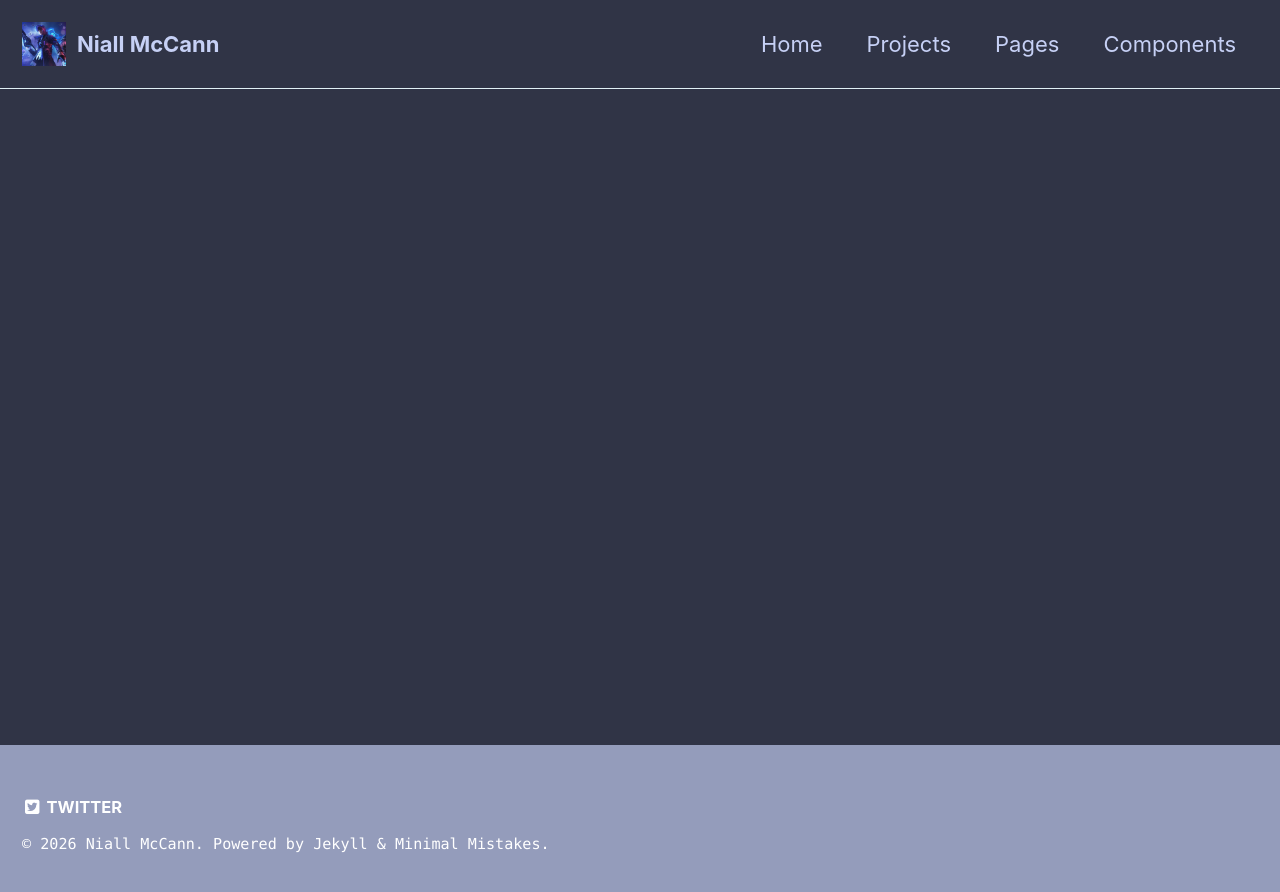
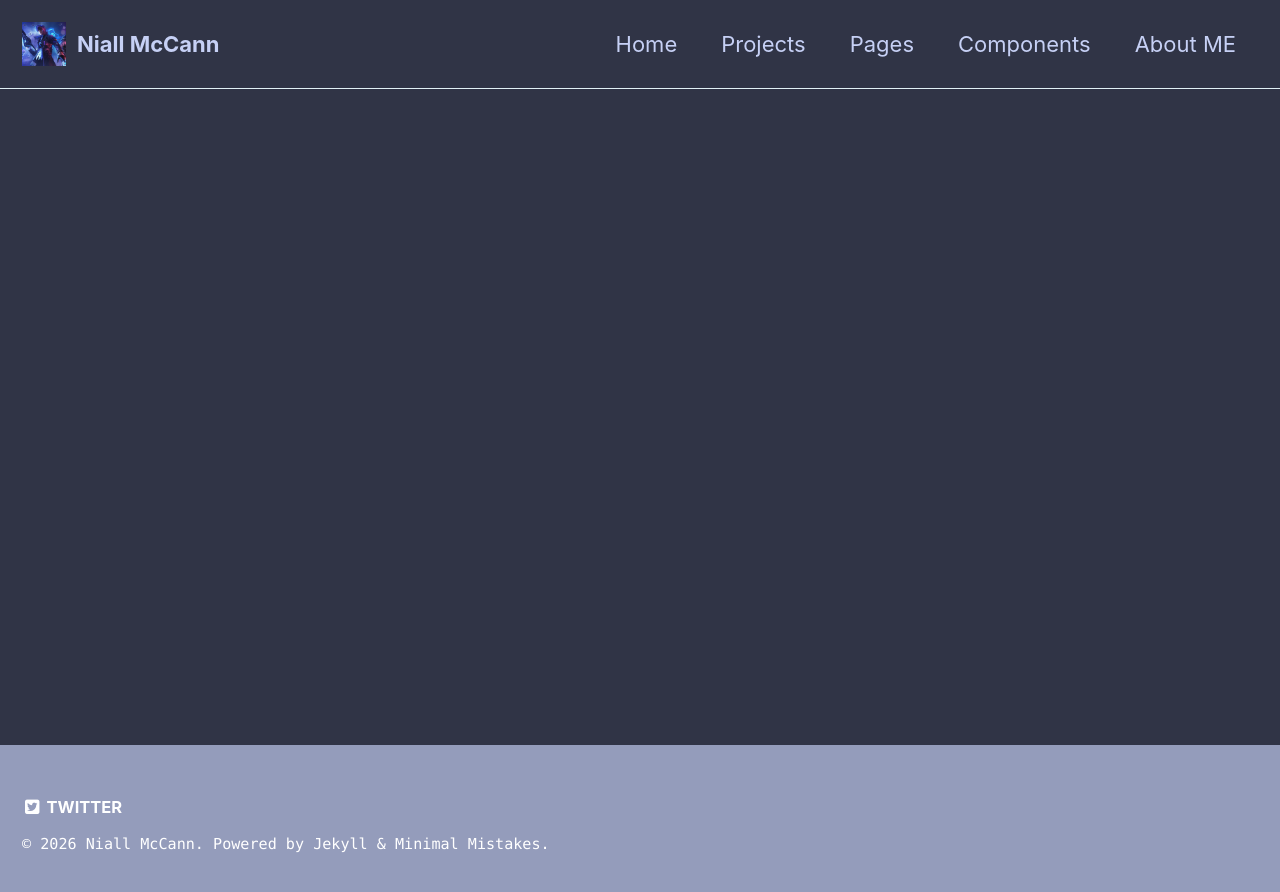
Before and after one commit to AcedAspect/AcedAspect.github.io, a Jekyll site: the page built from _pages/about-me.md, in a window 1280 px wide. Shown: the top 892 px of the page. Built offline with Jekyll 4.4.1, drawn with Linux system fonts in a browser that asks for light colours.

Commit message:
Update navigation.yml

```diff
--- a/_data/navigation.yml
+++ b/_data/navigation.yml
@@ -22,6 +22,8 @@ main:
         url: /pages/splash/
   - title: "Components"
     url: /components/
+  - title: "About ME"
+    url: /about-me?
 
 
 # Sidebar menu for the Projects page
```
